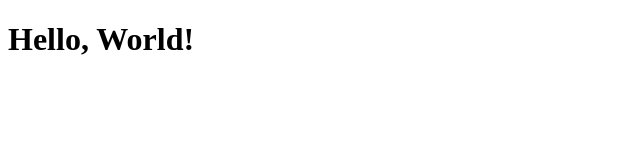
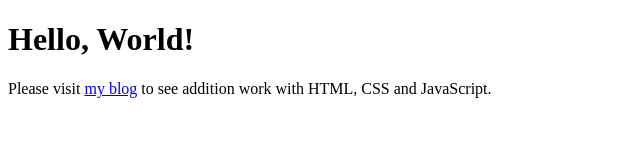
Before and after one commit to richardanewman/SDPre, a plain HTML site: page Blog/index.html in a window 1280 px wide. Shown: the whole page, without its empty margins (0-640 px from the left). Drawn offline with Linux system fonts and the light colour scheme.

Commit message:
adds link to addition blog work

```diff
--- a/Blog/index.html
+++ b/Blog/index.html
@@ -2,10 +2,13 @@
 <html lang="en" dir="ltr">
   <head>
     <meta charset="utf-8">
-    <title></title>
+    <title>Hello World</title>
   </head>
   <body>
     <h1>Hello, World!</h1>
+    <p>
+      Please visit <a href="https://richardanewman.github.io" target="_blank">my blog</a> to see addition work with HTML, CSS and JavaScript.
+    </p>
 
 
 
```
